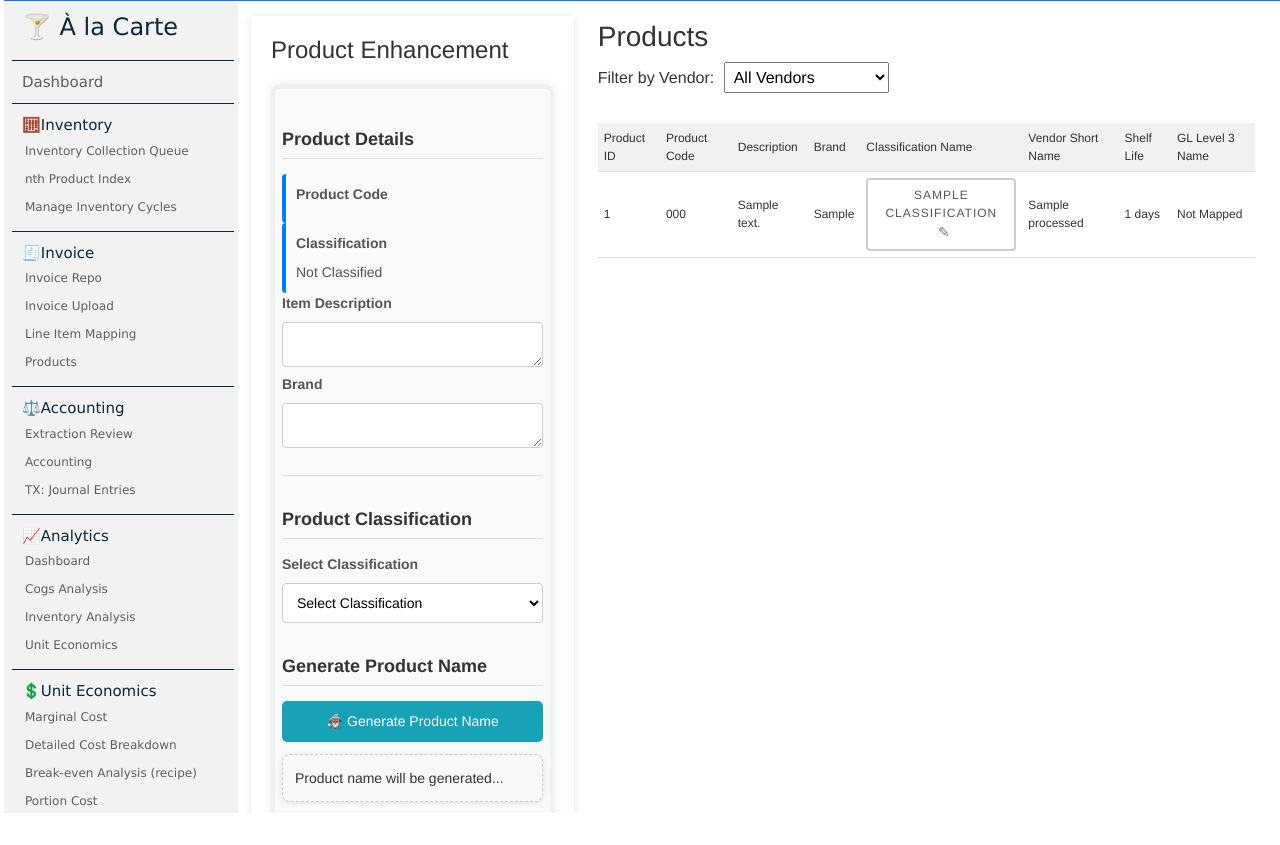
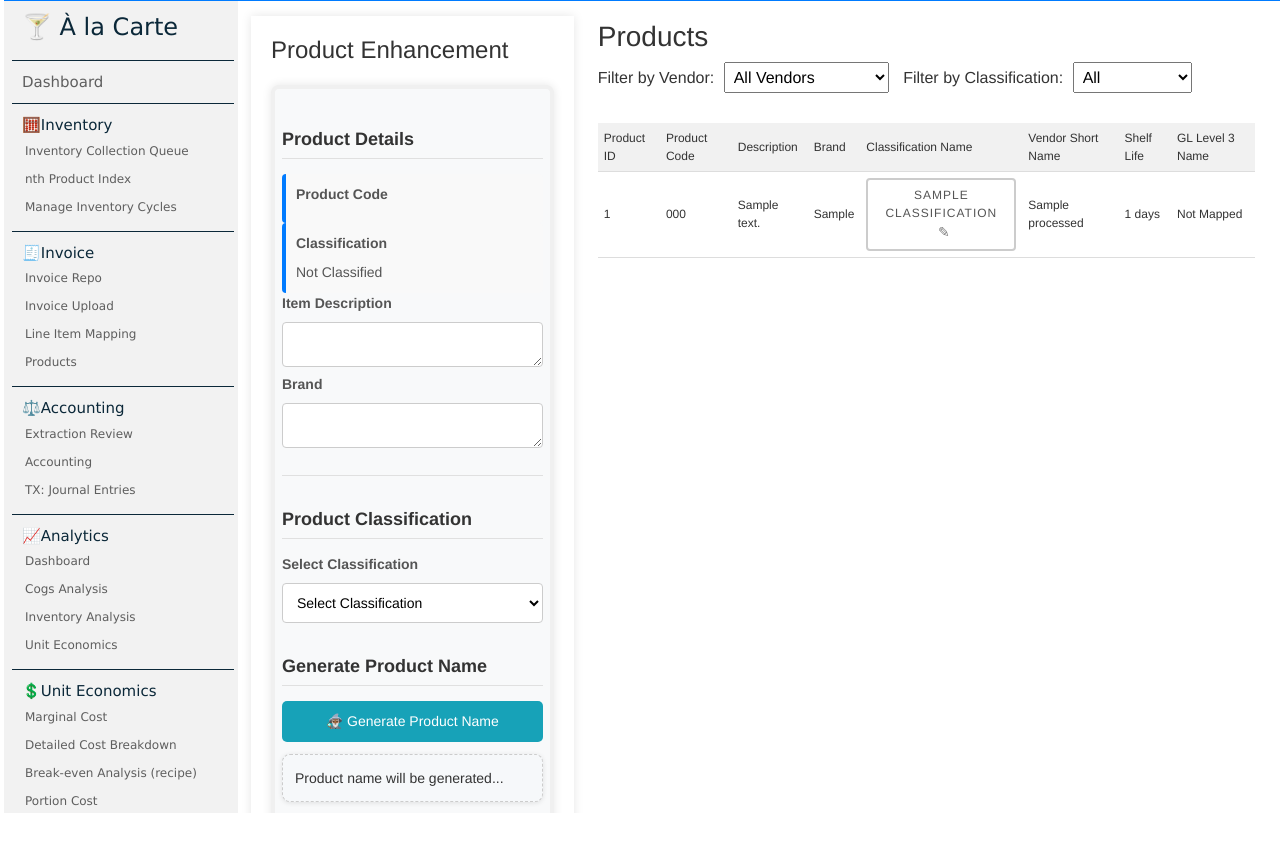
Before and after one commit to ClaytonAllenThompsonII/WebApp, a Django app: page /invoice/product-enhancement/ in a window 1280 px wide. Shown: the part 57-902 px from the top of the page. Run offline with Django 4.2, Linux system fonts and the light colour scheme; a user stored in the database is signed in; tables that the repository leaves empty hold one stand-in row (values such as "Sample post"); some libraries are stand-ins or nearby versions.

Commit message:
🔧☕️🖼️ Enhance product enhancement page with filtering options
- Added a classification filter dropdown and set the selected value based on current filter.
- Updated product table rows with a new data-classification-status attribute to enable improved filtering.
- Minor URL adjustments to refine product mapping flow.

```diff
--- a/invoice/static/invoice/product_enhancement.js
+++ b/invoice/static/invoice/product_enhancement.js
@@ -29,6 +29,7 @@ document.addEventListener('DOMContentLoaded', function () {
                     document.getElementById('ai-enhanced-product-details').textContent = data.enhanced_details;
                     // Populate form with fetched classification details
                     document.getElementById('classification-select').value = classificationId;
+                    document.getElementById('classification_display').textContent = data.name;
                 })
                 .catch(error => console.error('Error fetching classification details:', error));
         }
@@ -219,15 +220,26 @@ document.addEventListener('DOMContentLoaded', function () {
         filterTableByVendor();
     });
 
-    function filterTableByVendor() {
-        const selectedVendor = vendorFilter.value.trim();
+    function filterTable() {
+        const vendorFilter = document.getElementById('vendor-filter').value.trim();
+        const classificationFilter = document.getElementById('classification-filter').value.trim();
         const table = document.getElementById('product-table');
         const rows = table.querySelectorAll('tbody tr');
 
         rows.forEach(row => {
             const vendorShortName = row.dataset.vendorShortName ? row.dataset.vendorShortName.trim() : '';
+            // Let's assume you add a data attribute like data-classification-status on each row.
+            const classificationStatus = row.dataset.classificationStatus || '';
 
-            if (!selectedVendor || vendorShortName === selectedVendor) {
+            let vendorMatch = !vendorFilter || vendorShortName === vendorFilter;
+            let classificationMatch = true;
+            if (classificationFilter === 'classified') {
+                classificationMatch = classificationStatus === 'classified';
+            } else if (classificationFilter === 'unclassified') {
+                classificationMatch = classificationStatus === 'unclassified';
+            }
+
+            if (vendorMatch && classificationMatch) {
                 row.style.display = '';
             } else {
                 row.style.display = 'none';
@@ -235,6 +247,10 @@ document.addEventListener('DOMContentLoaded', function () {
         });
     }
 
-    // Call filterTableByVendor on page load
-    filterTableByVendor();
+    // Attach event listeners for both filters:
+    document.getElementById('vendor-filter').addEventListener('change', filterTable);
+    document.getElementById('classification-filter').addEventListener('change', filterTable);
+
+    // Call filterTable on page load
+    filterTable();
 });
--- a/invoice/templates/invoice/product_enhancement.html
+++ b/invoice/templates/invoice/product_enhancement.html
@@ -165,8 +165,15 @@
             <select id="vendor-filter">
                 <option value="">All Vendors</option>
                 {% for vendor_name in vendor_short_names %}
-                    <option value="{{ vendor_name|escape }}">{{ vendor_name }}</option>
+                    <option value="{{ vendor_name|escape }}" {% if vendor_name == current_vendor_filter %}selected{% endif %}>{{ vendor_name }}</option>
                 {% endfor %}
+            </select>
+
+            <label for="classification-filter">Filter by Classification:</label>
+            <select id="classification-filter">
+                <option value="">All</option>
+                <option value="classified" {% if current_classification_filter == "classified" %}selected{% endif %}>Classified</option>
+                <option value="unclassified" {% if current_classification_filter == "unclassified" %}selected{% endif %}>Unclassified</option>
             </select>
         </div>
 
@@ -191,10 +198,8 @@
                         data-item-description="{{ product.item_description|default:''|escape }}"
                         data-brand="{{ product.brand|default:''|escape }}"
                         data-classification-id="{% if product.classification %}{{ product.classification.classification_id }}{% else %}null{% endif %}"
-                        data-classification-name="{% if product.classification %}{{ product.classification.name|default:'Not Classified'|escape }}{% else %}Not Classified{% endif %}"
                         data-vendor-short-name="{{ product.vendor_short_name|default:'None'|escape }}"
-                        data-shelf-life="{% if product.classification and product.classification.shelf_life %}{{ product.classification.shelf_life }}{% else %}0{% endif %}">
-                        <!-- Table cells -->
+                        data-classification-status="{% if product.classification %}classified{% else %}unclassified{% endif %}">
                         <td>{{ product.product_id }}</td>
                         <td>{{ product.product_code }}</td>
                         <td>{{ product.item_description }}</td>
```
